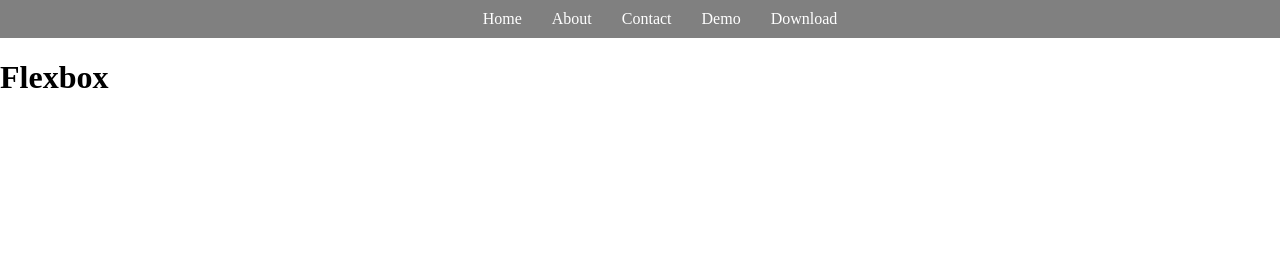
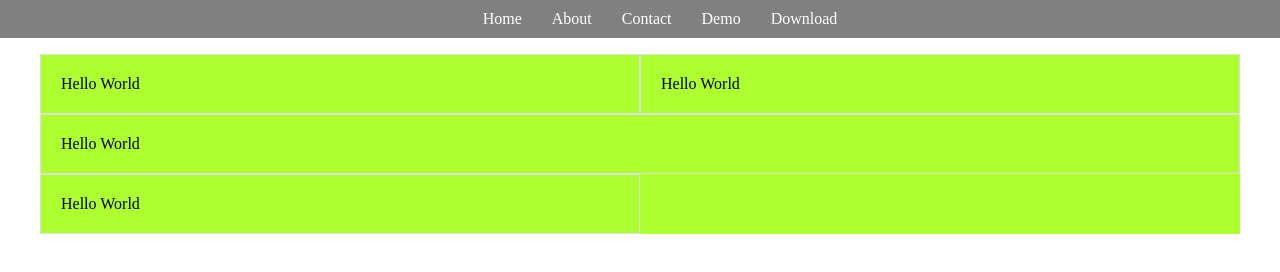
Before and after one commit to princeahmed/practices, a plain HTML site: page index.html in a window 1280 px wide. Drawn offline with Linux system fonts and the light colour scheme.

Commit message:
add flex grid

```diff
--- a/css/flexbox.css
+++ b/css/flexbox.css
@@ -20,3 +20,35 @@ nav{
     color: #ffffff;
     text-decoration: none;
 }
+
+/**
+*Flexbox Grids
+*/
+
+.container{
+    width: 1200px;
+    margin: 0 auto;
+    background: greenyellow;
+}
+
+.columns{
+    display: flex;
+    flex-wrap: wrap;
+}
+
+.column{
+    flex: 1; /*For evenly spaced*/
+    flex: none; /*For apply width of children (parent{flex-wrap:wrap})*/
+}
+
+.col-6{
+    width: 50%;
+}
+.col-12{
+    width: 100%;
+}
+
+.box{
+    padding: 20px;
+    border: 1px solid #ddd;
+}
--- a/index.html
+++ b/index.html
@@ -22,8 +22,23 @@
     </ul>
 </nav>
 
-<h1>Flexbox</h1>
-
+<!--Grid-->
+<div class="container">
+    <div class="columns">
+        <div class="column col-6">
+            <div class="box">Hello World</div>
+        </div>
+        <div class="column col-6">
+            <div class="box">Hello World</div>
+        </div>
+        <div class="column col-12">
+            <div class="box">Hello World</div>
+        </div>
+        <div class="column col-6">
+            <div class="box">Hello World</div>
+        </div>
+    </div>
+</div>
 
 </body>
 </html>
```
Also changed, not shown: 1 other file.
